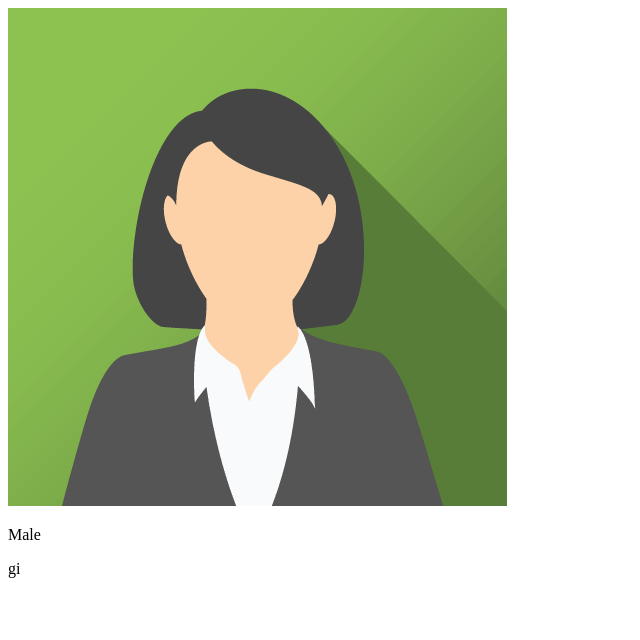
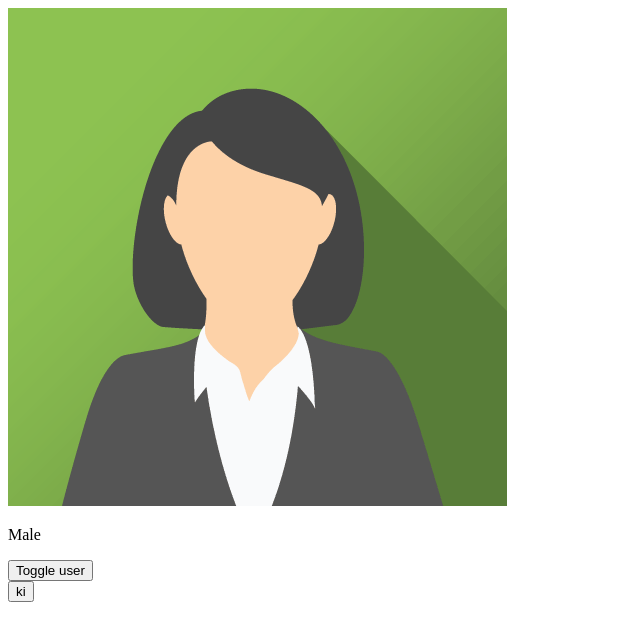
Before and after one commit to Manoharteja15/WEB-DEV-bootcamp, a website: page Frontend/index.html in a window 1280 px wide. Shown: the whole page, without its empty margins (0-640 px from the left). Drawn offline with Linux system fonts and the light colour scheme.

Commit message:
test javascript update

```diff
--- a/Frontend/index.html
+++ b/Frontend/index.html
@@ -9,7 +9,11 @@
     <div>
         <img src="jane.png" alt="Jane">
         <p>Male</p>
-        gi
+        <button>
+            Toggle user
+        </button>
+        <br>
+        <button>ki</button>
     </div>
     <script src="index.js"></script>
 </body>
```
